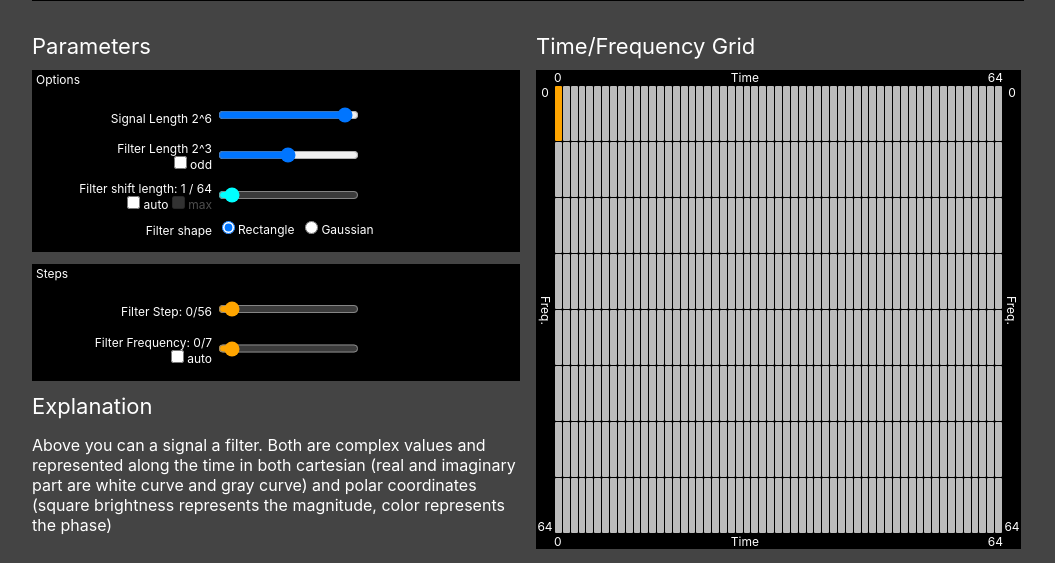
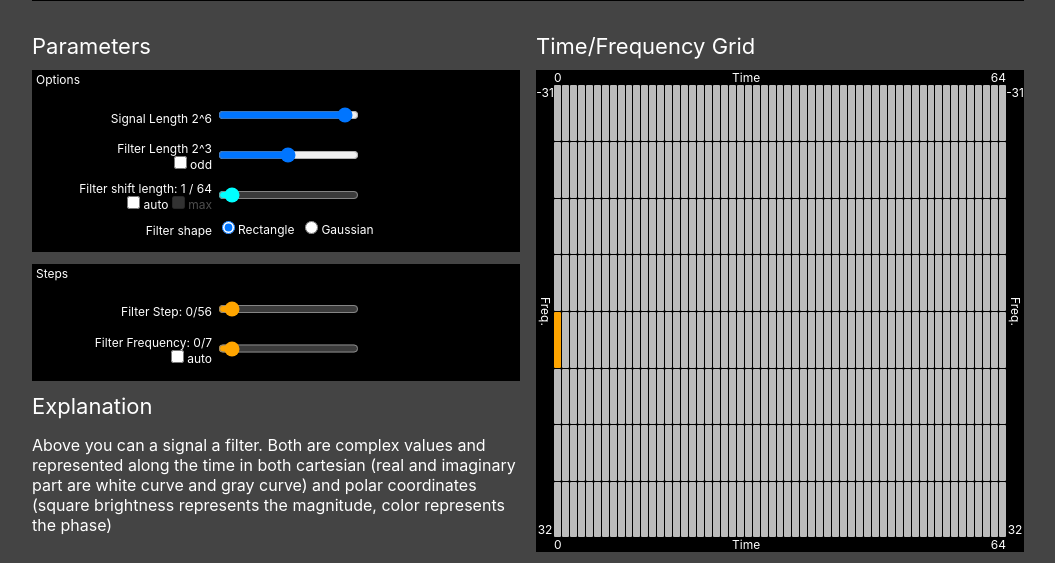
Before and after one commit to laszlokorte/time-frequency, a Svelte app: page / in a window 1280 px wide. Shown: the part 389-952 px from the top of the page, without its empty margins (112-1167 px from the left). Built offline with nearby package versions, Linux system fonts and the light colour scheme.

Commit message:
flip negative frequencies

```diff
--- a/src/App.svelte
+++ b/src/App.svelte
@@ -44,7 +44,7 @@
 			filterFrequency*i/(windowLength)*2*Math.PI))
 
 	$: allSteps = Array(filterStepMax+1).fill(null).map((_,i) => i)
-	$: allFrequencies = Array(maxFilterFrequency+1).fill(null).map((_,i) => i)
+	$: allFrequencies = Array(maxFilterFrequency+1).fill(null).map((_,i) => i > maxFilterFrequency/2 ? i-(maxFilterFrequency+(maxFilterFrequency&1))/2 : i+(maxFilterFrequency+(maxFilterFrequency&1))/2)
 
 	let dragging = false
 
@@ -67,7 +67,6 @@
 		dragging = false
 	}
 </script>
-
 <style>
 	.cpair{
 		display: flex;
@@ -144,8 +143,6 @@
 		color: #fff;
 		background: #bbb;
 		border: none;
-		width: 10px;
-		height: 10px;
 		font-size: 10px;
 		display: block;
 		cursor: pointer;
@@ -277,6 +274,20 @@
 	.cb-label {
 		padding: 0.3em;
 	}
+
+	.tf-grid {
+		display: grid;
+		grid-auto-columns: 1fr;
+		grid-auto-flow: row;
+		aspect-ratio: 1;
+		align-items: stretch;
+		justify-items: stretch;
+		gap: 1px;
+	}
+
+	.tf-grid > [data-t="0"] {
+		grid-column: 1;
+	}
 </style>
 
 <svelte:window on:mouseup|capture={evtDragEnd} />
@@ -284,7 +295,6 @@
 <h1>
 	Time Frequency Trade-off
 </h1>
-
 
 <div class="container">
 	<div style:align-self="stretch" style:flex-grow="1">
@@ -389,7 +399,8 @@
 	Time/Frequency Grid
 </h2>
 
-<table cellspacing="0" cellpadding="0">
+
+<table cellspacing="0" cellpadding="0" width="100%">
 	<tr>
 	<th width="10">&nbsp;&nbsp;&nbsp;&nbsp;&nbsp;</th>
 	<th align="left">0</th>
@@ -399,31 +410,30 @@
 
 	</tr>
 	<tr>
-		<td valign="top" align="center">0</td>
+		<td valign="top" align="center">{-signalLength/2+1}</td>
 		<td colspan="3" rowspan="3" valign="center" align="center">
-			<table cellspacing="1" cellpadding="0">
+
+			<div class="tf-grid">
 				{#each allFrequencies as f, fi}
-	<tr>
 					{#each allSteps as t}
-		<td><button style:width="{(7*((signalLength-omittedCount)/allSteps.length)-1)}px" style:height="{Math.floor(7*(signalLength/allFrequencies.length)-1)}px" on:mouseup|capture={evtDragEnd} disabled={f!=filterFrequency&&autoFrequency} class:active={f==filterFrequency && t==filterStep} data-freq={f} data-step={t} on:mousedown={evtSetFilter} on:mouseenter={evtDragFilter}></button></td>
+					<button data-t={t} style:grid-column={t+1} on:mouseup|capture={evtDragEnd} disabled={f!=filterFrequency&&autoFrequency} class:active={f==filterFrequency && t==filterStep} data-freq={f} data-step={t} on:mousedown={evtSetFilter} on:mouseenter={evtDragFilter}></button>
 					{/each}
 
 					{#if omittedCount}
-		<td><button disabled="disabled" style:width="{Math.floor(7*omittedCount-1)}px" style:height="{Math.floor(7*(signalLength/allFrequencies.length)-1)}px"></button></td>
+					<button style:grid-column={allSteps.length+1} disabled="disabled"></button>
 					{/if}
-	</tr>
 				{/each}
-</table>
+			</div>
 		</td>
-		<td valign="top" align="center">0</td>
+		<td valign="top" align="center">{-signalLength/2+1}</td>
 	</tr>
 	<tr>
 		<th class="rottext" width="10">Freq.</th>
 		<th class="rottext" width="10">Freq.</th>
 	</tr>
 	<tr>
-		<td valign="bottom" align="center">{signalLength}</td>
-		<td valign="bottom" align="center">{signalLength}</td>
+		<td valign="bottom" align="center">{signalLength/2}</td>
+		<td valign="bottom" align="center">{signalLength/2}</td>
 	</tr>
 	<tr>
 	<th width="10">&nbsp;&nbsp;&nbsp;&nbsp;&nbsp;</th>
```
Lines whose indentation alone changed are shown as unchanged.
